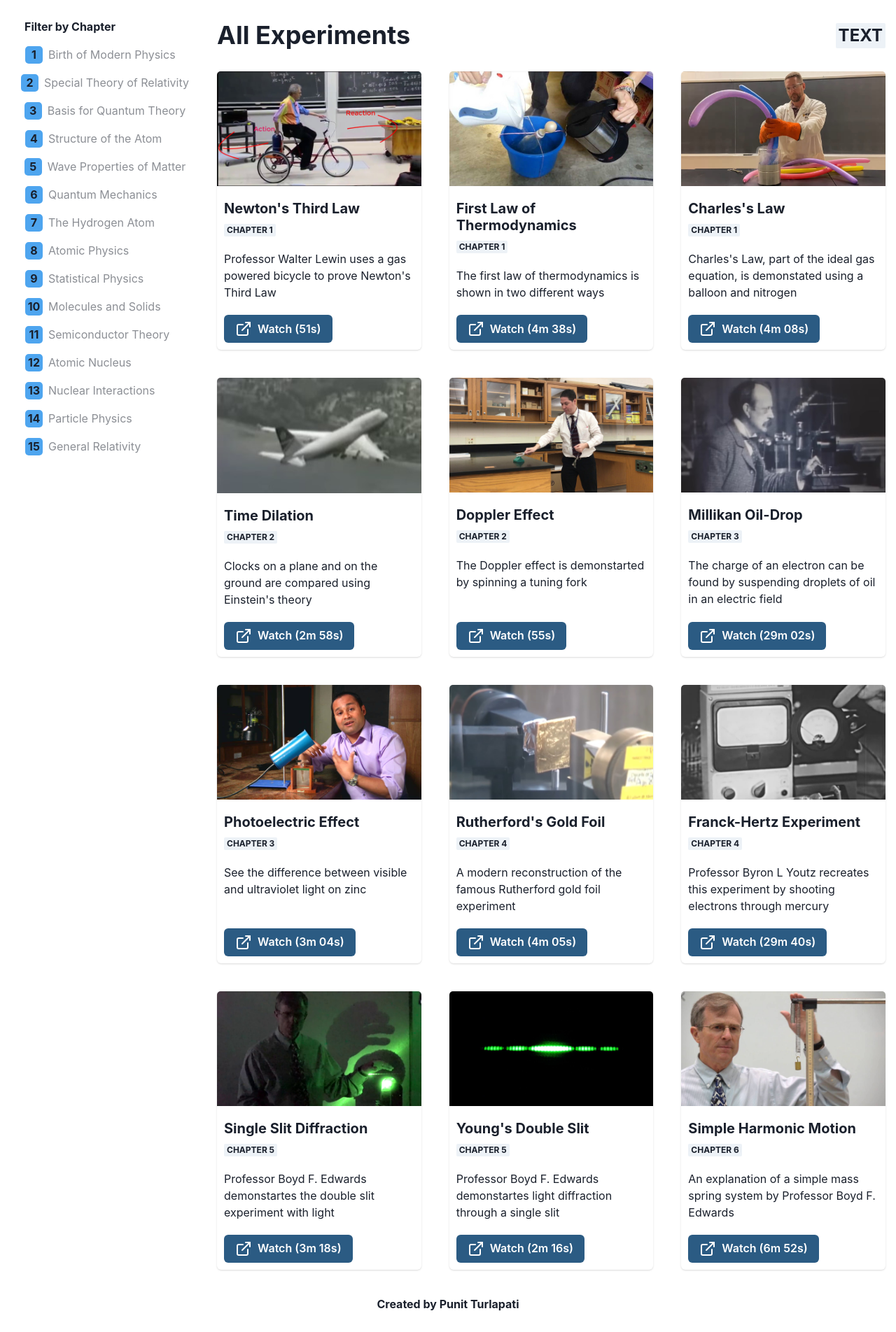
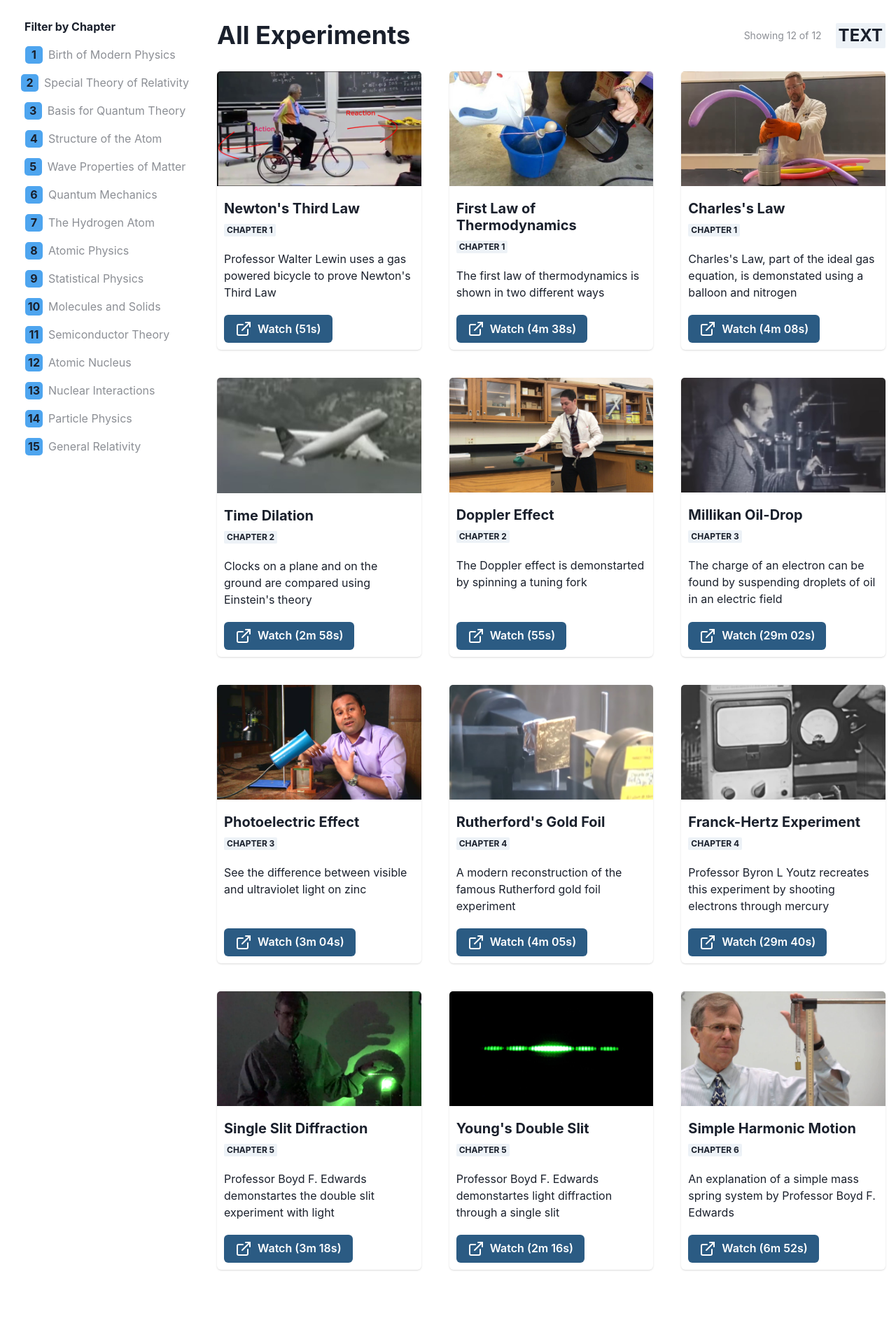
Before and after one commit to TheBobTheBlob/Experiments-from-Modern-Physics, a React (Vite) app: page / in a window 1280 px wide. Shown: the part 51-1955 px from the top of the page at 70% size. After the commit the page ends 1876 px from the top, so only its background shows below. Built offline with nearby package versions, Linux system fonts and the light colour scheme.

Commit message:
Add experiment counter

```diff
--- a/src/App.tsx
+++ b/src/App.tsx
@@ -2,7 +2,7 @@ import { Box, Grid, GridItem, Heading, Show } from "@chakra-ui/react";
 import { useState } from "react";
 
 import ExperimentGrid from "./components/ExperimentGrid";
-import Footer from "./components/Footer";
+// import Footer from "./components/Footer";
 import GridTitle from "./components/GridTitle";
 import NavBar from "./components/NavBar";
 import SideBar from "./components/SideBar";
@@ -10,6 +10,8 @@ import SideBar from "./components/SideBar";
 function App() {
     const [chapter, setChapter] = useState(0);
     const [search, setSearch] = useState("");
+    const [totalExperiments, setTotalExperiments] = useState(0);
+    const [visibleExperiments, setVisibleExperiments] = useState(0);
 
     return (
         <>
@@ -22,7 +24,7 @@ function App() {
                 </GridItem>
                 <Box>
                     <Show above="lg">
-                        <GridItem area="sidebar" position="sticky" top="40px" bottom="0" padding="20px">
+                        <GridItem area="sidebar" position="sticky" top="40px" bottom="0px" padding="20px">
                             <Heading size="sm" margin="0px 0px 10px 15px">
                                 Filter by Chapter
                             </Heading>
@@ -32,12 +34,20 @@ function App() {
                 </Box>
 
                 <GridItem area="main" paddingRight="5px">
-                    <GridTitle onClearChapter={(chapter) => setChapter(chapter)} chapter={chapter} />
-                    <ExperimentGrid chapter={chapter} search={search} />
+                    <GridTitle
+                        onClearChapter={(chapter) => setChapter(chapter)}
+                        chapter={chapter}
+                        total={totalExperiments}
+                        visible={visibleExperiments}
+                    />
+                    <ExperimentGrid
+                        chapter={chapter}
+                        search={search}
+                        onChangeTotal={(experiments) => setTotalExperiments(experiments)}
+                        onChangeVisible={(experiments) => setVisibleExperiments(experiments)}
+                    />
                 </GridItem>
-                <GridItem area="footer">
-                    <Footer />
-                </GridItem>
+                <GridItem area="footer">{/* <Footer /> */}</GridItem>
             </Grid>
         </>
     );
--- a/src/components/ExperimentGrid.tsx
+++ b/src/components/ExperimentGrid.tsx
@@ -18,16 +18,24 @@ export interface Experiment {
 interface Props {
     chapter: number;
     search: string;
+    onChangeTotal: (experiments: number) => void;
+    onChangeVisible: (experiments: number) => void;
 }
 
-const ExperimentGrid = ({ chapter, search }: Props) => {
+const ExperimentGrid = ({ chapter, search, onChangeTotal, onChangeVisible }: Props) => {
+    let json = JSON.parse(JSON.stringify(data));
+
     const [experiments, setExperiments] = useState<Experiment[]>([]);
 
     const [loading, setLoading] = useState(true);
     const skeletons = [1, 2, 3, 4, 5, 6];
 
     useEffect(() => {
-        let json = JSON.parse(JSON.stringify(data));
+        onChangeTotal(json.length);
+    }, []);
+
+    useEffect(() => {
+        setLoading(true);
 
         if (chapter > 0) json = json.filter((experiment: Experiment) => experiment.chapter === chapter);
         if (search)
@@ -37,7 +45,9 @@ const ExperimentGrid = ({ chapter, search }: Props) => {
                     experiment.description.toLowerCase().includes(search.toLowerCase())
             );
 
+        onChangeVisible(json.length);
         setExperiments(json);
+
         setLoading(false);
     }, [chapter, search]);
 
--- a/src/components/GridTitle.tsx
+++ b/src/components/GridTitle.tsx
@@ -1,11 +1,13 @@
-import { Badge, Button, HStack, Heading, Spacer, Show } from "@chakra-ui/react";
+import { Badge, Button, HStack, Heading, Spacer, Show, Text } from "@chakra-ui/react";
 
 interface Props {
     onClearChapter: (chapter: number) => void;
     chapter: number;
+    total: number;
+    visible: number;
 }
 
-const GridTitle = ({ onClearChapter, chapter }: Props) => {
+const GridTitle = ({ onClearChapter, chapter, total, visible }: Props) => {
     return (
         <HStack margin="20px 10px 20px 10px" spacing="20px">
             <Heading>{chapter === 0 ? "All Experiments" : `Chapter ${chapter} Experiments`}</Heading>
@@ -16,6 +18,9 @@ const GridTitle = ({ onClearChapter, chapter }: Props) => {
             )}
             <Show above="lg">
                 <Spacer />
+                <Text fontSize="sm" opacity="0.5">
+                    Showing {visible} of {total}
+                </Text>
                 <Badge fontSize="2xl">Text</Badge>
             </Show>
         </HStack>
```
